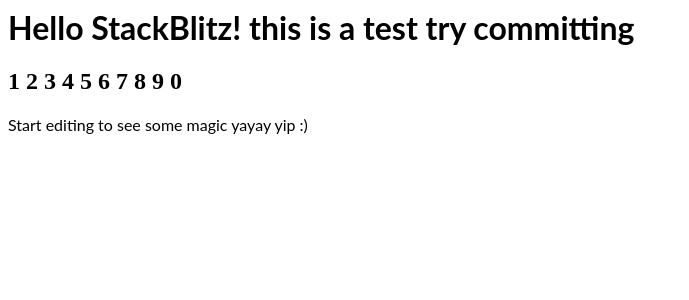
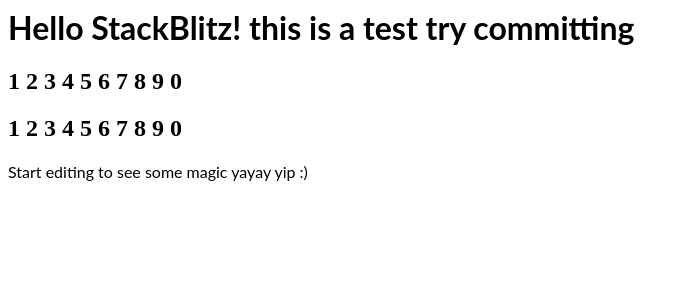
Before and after one commit to slabcut/react-test, a React (Create React App) app: page / in a window 1280 px wide. Shown: the top 300 px of the page, without its empty margins (0-689 px from the left). Built offline with nearby package versions, Linux system fonts and the light colour scheme.

Commit message:
1 file modified

```diff
--- a/src/App.js
+++ b/src/App.js
@@ -6,9 +6,8 @@
     <div>
       <h1>Hello StackBlitz! this is a test try committing</h1>
       <h2>1 2 3 4 5 6 7 8 9 0</h2>
+      <h2>1 2 3 4 5 6 7 8 9 0</h2>
       <p>Start editing to see some magic yayay yip :)</p>
-
-
     </div>
   );
 }
```
